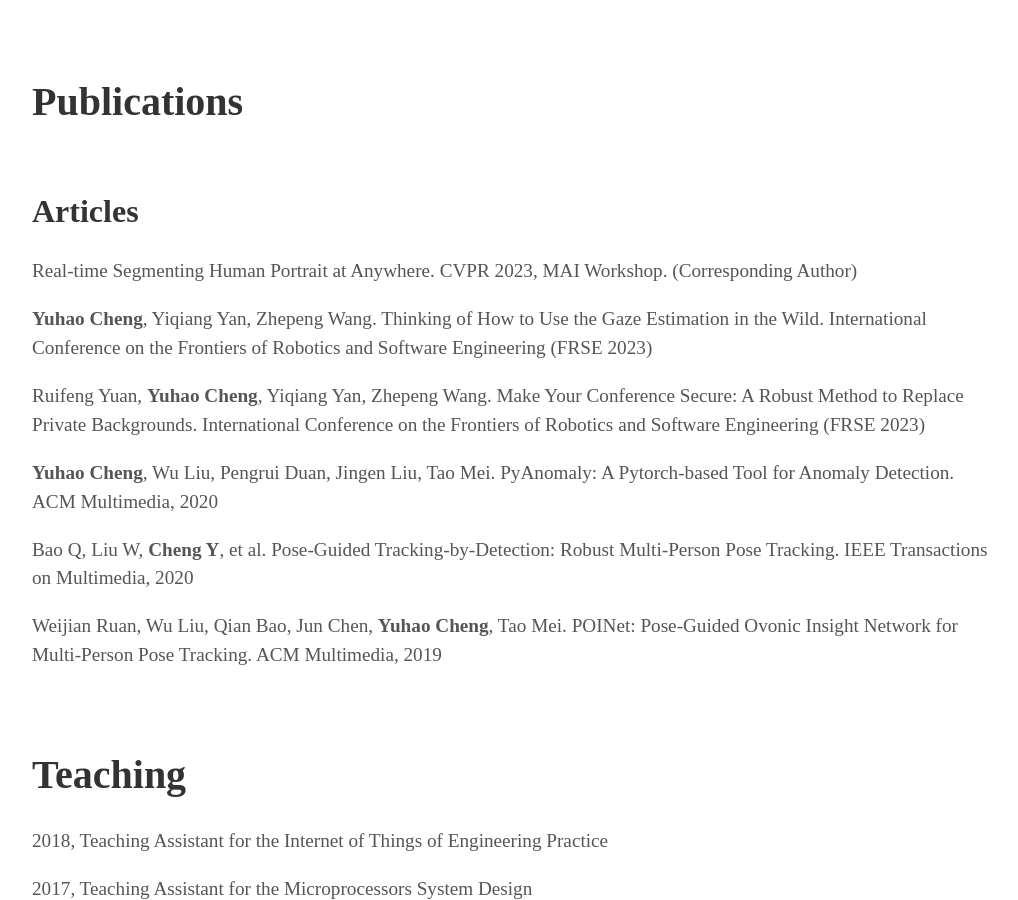
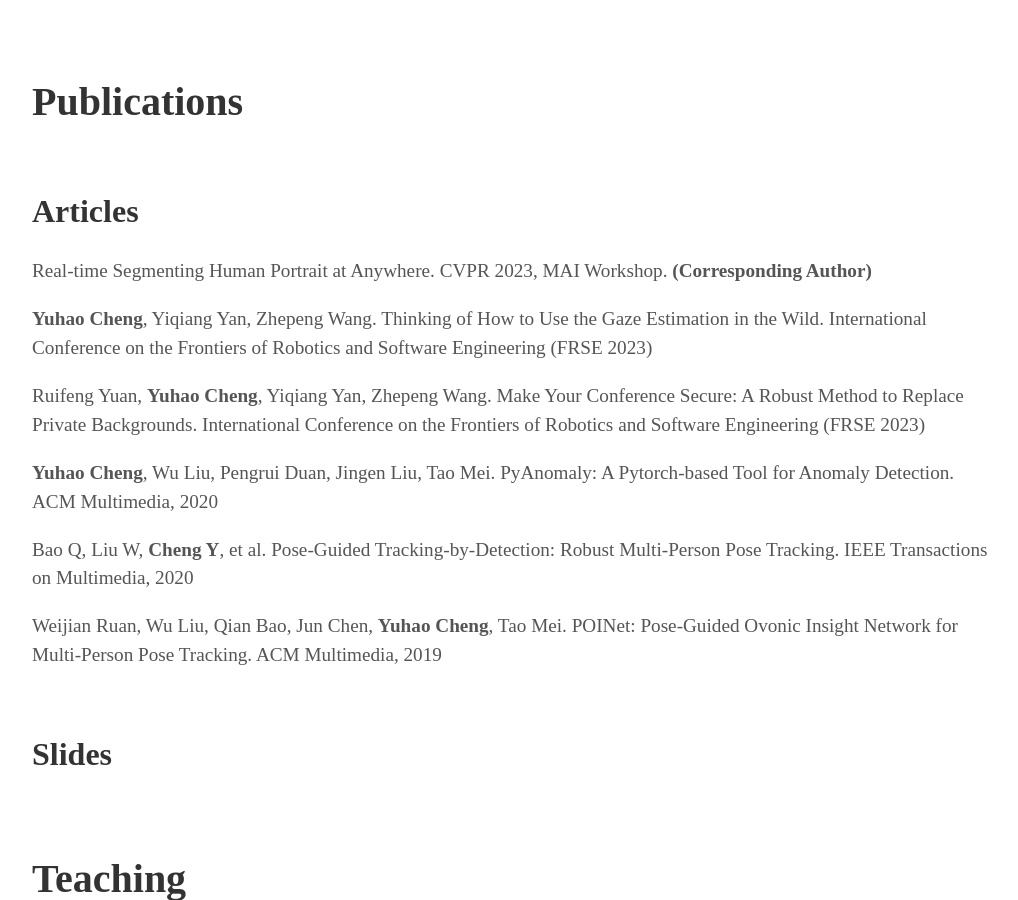
Before and after one commit to YuhaoCheng/yuhaocheng.github.io, a Jekyll site: the page built from index.html, in a window 1280 px wide and 900 px high, scrolled down 1668 px. Shown: the whole window, without its empty margins (128-1146 px from the left). Built offline with Jekyll 4.4.1, drawn with Linux system fonts in a browser that asks for light colours; some web fonts are replaced.

Commit message:
Update publications.html

```diff
--- a/_includes/publications.html
+++ b/_includes/publications.html
@@ -2,7 +2,7 @@
     <h1>Publications</h1>
     <h2>Articles</h2>
     <div>
-    <p>Real-time Segmenting Human Portrait at Anywhere. CVPR 2023, MAI Workshop. (Corresponding Author)</p>
+    <p>Real-time Segmenting Human Portrait at Anywhere. CVPR 2023, MAI Workshop. <strong>(Corresponding Author)</strong></p>
     <p><strong>Yuhao Cheng</strong>, Yiqiang Yan, Zhepeng Wang. Thinking of How to Use the Gaze Estimation in the Wild. International Conference on the
     Frontiers of Robotics and Software Engineering (FRSE 2023)</p>
     <p>Ruifeng Yuan, <strong>Yuhao Cheng</strong>, Yiqiang Yan, Zhepeng Wang. Make Your Conference Secure: A Robust Method to Replace Private Backgrounds. International Conference on the Frontiers of Robotics and Software Engineering (FRSE 2023)</p>
@@ -12,4 +12,6 @@
     </div>
     <!--     <h2>Patents</h2>
     <p>Wu Liu, Tao Mei, <strong>Yuhao Cheng</strong>. The method and device for generating gait recognition model. Pub. No. CN111259700A</p> -->
+    <h2> Slides </h2>
+    <p></p>
 </div>
```
